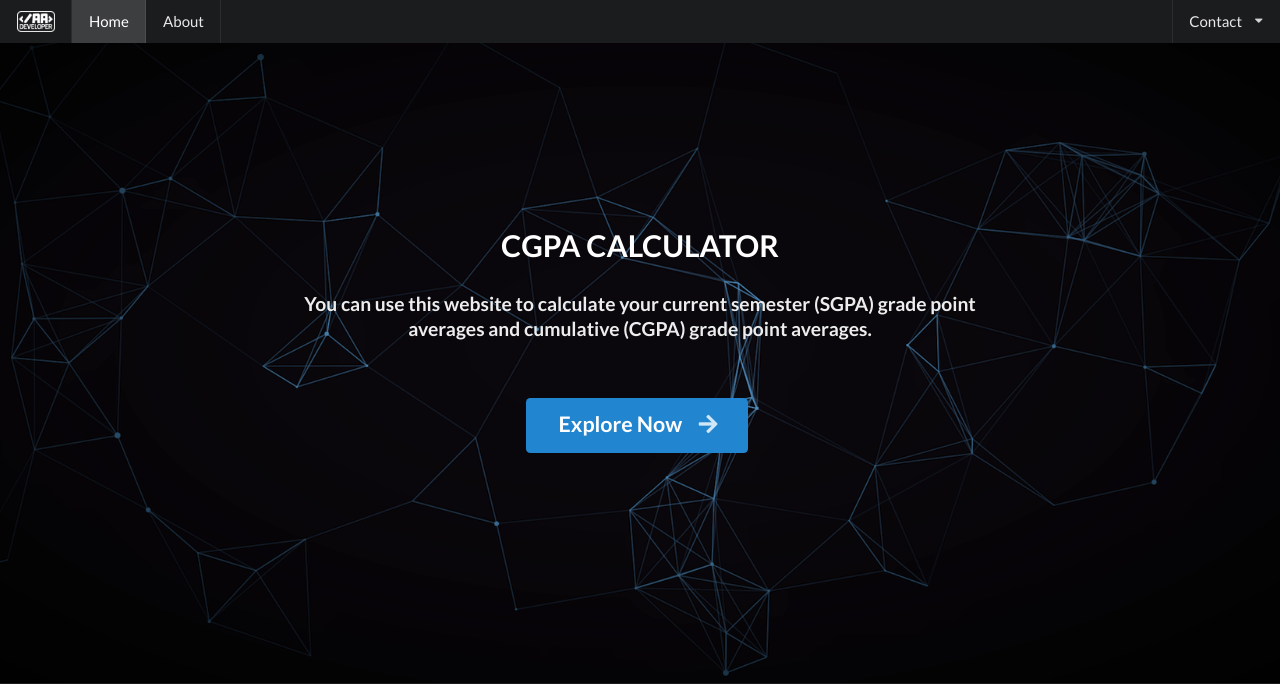
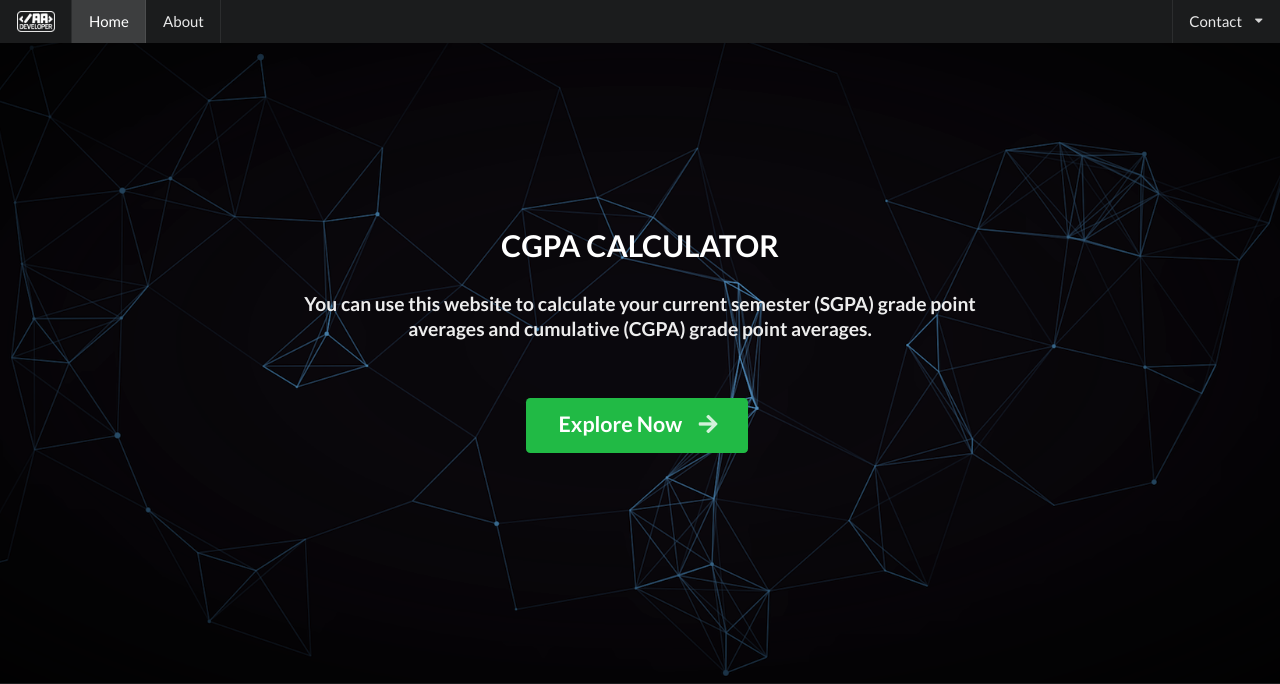
Before and after one commit to ahmadauf98/iptcgpacalculator, a PHP site: page / in a window 1280 px wide. Shown: the top 684 px of the page. Run offline with PHP 8.4, Linux system fonts and the light colour scheme; some libraries are stand-ins or nearby versions.

Commit message:
innit commit

```diff
--- a/about.php
+++ b/about.php
@@ -44,7 +44,7 @@
           ABOUT CGPA CALCULATOR
         </h1>
         <p>My intention to build this website is to help university students to calculate their cumulative grade point average (cgpa) and semester grade point average (gpa). It also help me to become a better website developer. Thank you for supporting my first project (own project).</p>
-            <a href="index.php"><div class="ui huge primary button"><i class="left arrow icon"></i>Back Home</div></a>
+            <a href="index.php"><div class="ui huge green button"><i class="left arrow icon"></i>Back Home</div></a>
       </div>
     </div>
     </div>
--- a/index.php
+++ b/index.php
@@ -45,7 +45,7 @@
         </h1>
         <h3>You can use this website to calculate your current semester (SGPA) grade point averages and cumulative
           (CGPA) grade point averages.</h3>
-        <a href="landingpage.php"><div class="ui huge primary button">Explore Now <i class="right arrow icon"></i></div></a>
+        <a href="landingpage.php"><div class="ui huge green button">Explore Now <i class="right arrow icon"></i></div></a>
       </div>
     </div>
   </div>
```
